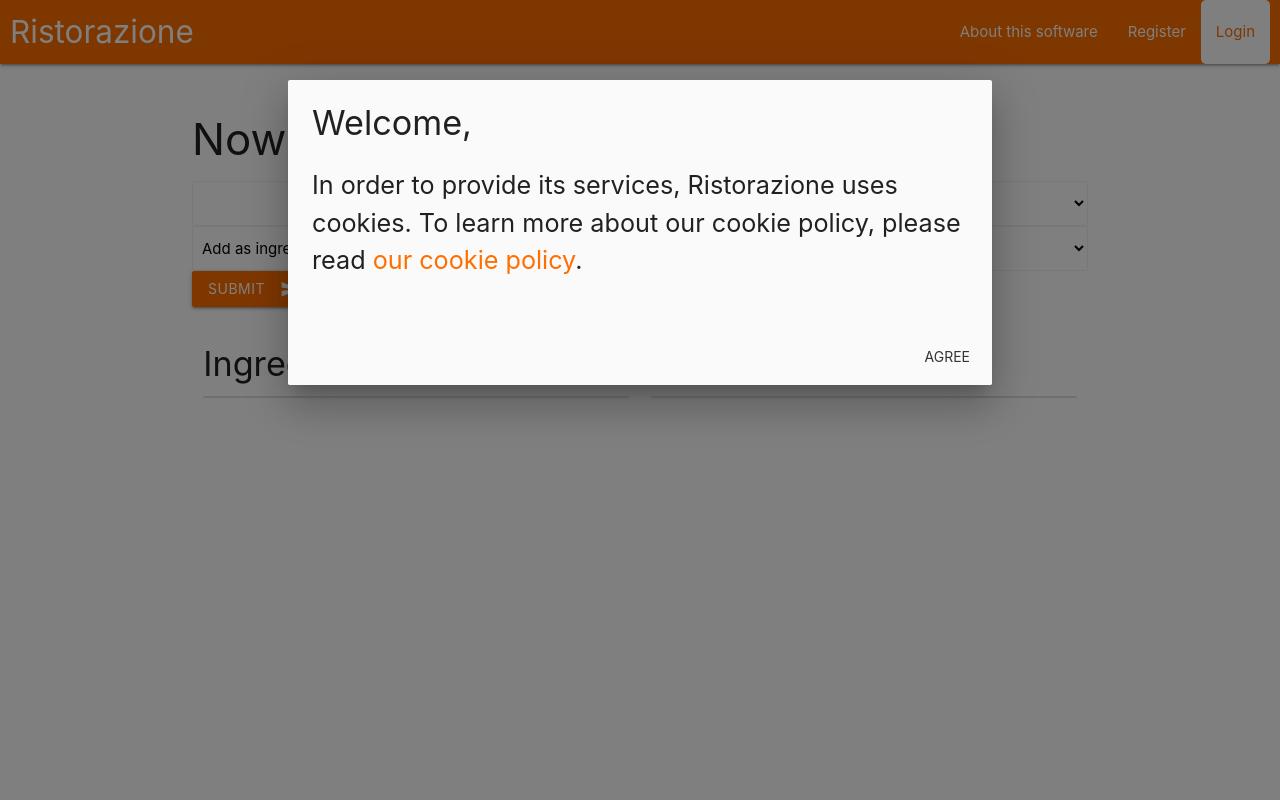
After one commit to Fermitech-Softworks/ristorazione, a Flask app: template templates/Menu/Plate/inspectComponents.htm in a window 1280 px wide. The commit adds this page. Run offline with Flask 2, Linux system fonts and the light colour scheme; the template is opened without the code that fills it, so the values that code supplies are empty.

Commit message:
Improvements and better integration with the new ingredients system

```diff
--- a/server.py
+++ b/server.py
@@ -791,7 +791,6 @@ def page_dish_edit(pid, rid):
         return render_template("Menu/Plate/addOrMod.htm", user=user, rid=rid, plate=plate)
     plate.name = request.form.get("name")
     plate.description = request.form.get("description")
-    plate.ingredients = request.form.get("ingredients")
     plate.cost = float(request.form.get("cost"))
     if 'file' in request.files:
         file = request.files['file']
@@ -809,6 +808,44 @@ def page_dish_edit(pid, rid):
             os.remove(path)
     db.session.commit()
     return redirect(url_for("page_restaurant_management", rid=rid))
+
+
+@app.route("/restaurant/<int:rid>/plate/<int:pid>/edit/ingredients", methods=['GET', 'POST'])
+@login_or_403
+def page_plate_customizations(rid, pid):
+    user = find_user(session['email'])
+    check = Work.query.filter_by(userEmail=user.email, restaurantId=rid, type=UserType.owner).first()
+    if not check:
+        abort(403)
+    plate = Plate.query.get_or_404(pid)
+    if request.method == "GET":
+        availableIngredients = Ingredient.query.filter_by(restaurant_id=rid).all()
+        return render_template("Menu/Plate/inspectComponents.htm", user=user, plate=plate, availableIngredients=availableIngredients, rid=rid)
+    iid = request.form.get('available')
+    mode = request.form.get('mode')
+    ingredient = Ingredient.query.get_or_404(int(iid))
+    if mode == "ingredient":
+        newAssoc = Composition(iid=iid, pid=pid)
+    else:
+        newAssoc = Additions(iid=iid, pid=pid)
+    db.session.add(newAssoc)
+    db.session.commit()
+    return redirect(url_for('page_plate_customizations', pid=pid, rid=rid))
+
+
+@app.route("/restaurant/<int:rid>/plate/<int:pid>/edit/ingredients/<int:iid>/remove/<int:mode>", methods=['GET'])
+def page_plate_customizations_remove(rid, pid, iid, mode):
+    user = find_user(session['email'])
+    check = Work.query.filter_by(userEmail=user.email, restaurantId=rid, type=UserType.owner).first()
+    if not check:
+        abort(403)
+    if mode == 1: # Ingredient
+        obj = Composition.query.filter_by(iid=iid, pid=pid).first()
+    else:
+        obj = Additions.query.filter_by(iid=iid, pid=pid).first()
+    db.session.delete(obj)
+    db.session.commit()
+    return redirect(url_for('page_plate_customizations', pid=pid, rid=rid))
 
 
 @app.route("/restaurant/<int:rid>/ingredient/add", methods=['GET', 'POST'])
@@ -1017,7 +1054,13 @@ def page_table_close(tid):
     for order in table.order:
         if order.costOverride:
             cost = order.costOverride
-            name = order.plate.name + " - " + order.specialReq
+            name = order.plate.name + " - "
+            for element in order.specialReq:
+                stri = "-"
+                if element.mode:
+                    stri = "+"
+                name += "\n   "+stri+" "+element.ingredient.name+" ("+str(element.ingredient.addCost)+"€)"
+                db.session.delete(element)
         else:
             cost = order.plate.cost
             name = order.plate.name
--- /dev/null
+++ b/templates/Menu/Plate/inspectComponents.htm
@@ -0,0 +1,48 @@
+{% extends "stampo.htm" %}
+{% block title %}{{ gettext("Plate Components Editor") }}
+{% endblock %}
+{% block extrahead %}
+{% endblock %}
+{% block content %}
+    <h3>{{ gettext("Now editing the components for") }} {{ plate.name }}</h3>
+    <form class="col s12" action="/restaurant/{{ rid }}/plate/{{ plate.pid }}/edit/ingredients" method="POST">
+        <select name="available" class="browser-default" id="available">
+            {% for ingredient in availableIngredients %}
+                <option value="{{ ingredient.iid }}">{{ ingredient.name }} - {{ ingredient.addCost }}€</option>
+            {% endfor %}
+        </select>
+        <select name="mode" class="browser-default" id="mode">
+            <option value="ingredient">{{ gettext("Add as ingredient") }}</option>
+            <option value="addition">{{ gettext("Add as addition") }}</option>
+        </select>
+        <button class="btn waves-effect waves-light" type="submit"
+                name="action">{{ gettext("Submit") }}
+            <i class="material-icons right">send</i>
+        </button>
+    </form>
+    <div class="row">
+        <div class="col s12 m6">
+            <h4>{{ gettext("Ingredients") }}</h4>
+            <ul class="collection">
+                {% for ingredients in plate.ingredients %}
+                    <li class="collection-item">
+                        <div>{{ ingredients.ingredient.name }}<a href="/restaurant/{{ rid }}/plate/{{ plate.pid }}/edit/ingredients/{{ ingredients.ingredient.iid }}/remove/1" class="secondary-content"><i
+                                class="material-icons">remove</i></a></div>
+                    </li>
+                {% endfor %}
+            </ul>
+        </div>
+        <div class="col s12 m6">
+            <h4>{{ gettext("Additions") }}</h4>
+
+            <ul class="collection">
+                {% for ingredients in plate.additions %}
+                    <li class="collection-item">
+                        <div>{{ ingredients.ingredient.name }}<a href="/restaurant/{{ rid }}/plate/{{ plate.pid }}/edit/ingredients/{{ ingredients.ingredient.iid }}/remove/2" class="secondary-content"><i
+                                class="material-icons">remove</i></a></div>
+                    </li>
+                {% endfor %}
+            </ul>
+        </div>
+    </div>
+{% endblock %}
```
Also changed, not shown: templates/Menu/Plate/addOrMod.htm (+9 -2 lines).
